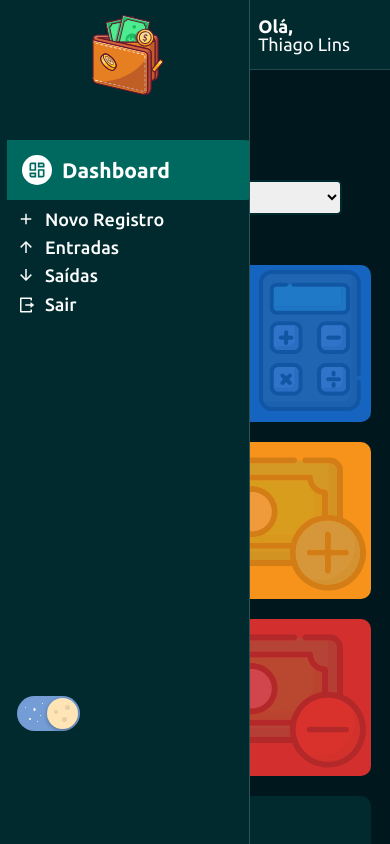
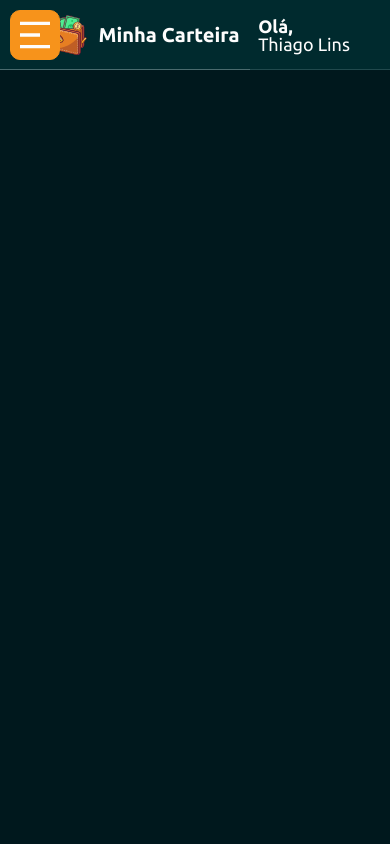
Before and after one commit to thiilins/minha-carteira, a React (Create React App) app: page /dashboard in a window 390 px wide. Built offline with nearby package versions, Linux system fonts and the light colour scheme; sample sign-in values are in the browser's storage.

Commit message:
[Add] Responsive Menu

```diff
--- a/src/components/Layout/Aside/index.tsx
+++ b/src/components/Layout/Aside/index.tsx
@@ -1,4 +1,4 @@
-import React, { useState } from "react";
+import React, { useState, useCallback } from "react";
 import Logo from "@assets/logo.svg";
 import {
   RiDashboardLine,
@@ -6,6 +6,8 @@ import {
   RiArrowDownLine,
   RiLogoutBoxRLine,
   RiAddFill,
+  RiCloseFill,
+  RiMenu2Fill,
 } from "react-icons/ri";
 import {
   Container,
@@ -14,18 +16,27 @@ import {
   MenuContainer,
   MenuItem,
   MenuBtn,
+  ToggleMenu,
 } from "./styles";
 import { useAuth } from "@/contexts/AuthContext";
 import ToggleTheme from "../ToggleTheme";
+
 const Aside: React.FC = () => {
   const { signOut } = useAuth();
-  const [menuIsOpen, setMenuIsOpen] = useState(!false);
+  const [menuIsOpen, setMenuIsOpen] = useState(false);
+  const handleOpenCloseMenu = useCallback(() => {
+    setMenuIsOpen((prev) => !prev);
+  }, []);
   return (
     <Container menuIsOpen={menuIsOpen}>
       <Header className="logo__box">
+        <ToggleMenu onClick={() => handleOpenCloseMenu()}>
+          {menuIsOpen ? <RiCloseFill /> : <RiMenu2Fill />}
+        </ToggleMenu>
         <LogoImage src={Logo} alt="Logo Minha Carteira" />
         <h2>Minha Carteira</h2>
       </Header>
+
       <div className="content">
         <MenuContainer>
           <MenuItem to="/dashboard">
--- a/src/components/Layout/Aside/styles.ts
+++ b/src/components/Layout/Aside/styles.ts
@@ -10,74 +10,69 @@ export const Container = styled.div<IContainerProps>`
     display: flex;
     flex-direction: column;
     background-color: ${theme.colors.secondary};
-    gap: 3rem;
     border-right: 1px solid ${theme.colors.primaryText}30;
     position: relative;
     div.toggle {
-      padding: 0 10px;
       display: none;
+      padding-left: 1rem;
     }
-    @media (max-width: 600px) {
-      padding-left: 7px;
+    .content {
+      display: flex;
+      height: 100%;
+      padding: 3rem 0;
+      flex-direction: column;
+      justify-content: space-between;
+    }
+    @media (max-width: 790px) {
       position: fixed;
       z-index: 5;
-      overflow: hidden;
       width: 250px;
       height: ${menuIsOpen ? "100vh" : "70px"};
       ${!menuIsOpen
         ? css`
             border: none;
             border-bottom: 1px solid ${theme.colors.primaryText}30;
+            div.toggle {
+              display: none;
+            }
+
+            overflow: hidden;
+            background-color: transparent;
+            .content {
+              display: none;
+            }
           `
         : css`
             ${MenuContainer} {
               display: flex;
             }
-            ${Header} {
+            div.toggle {
+              display: flex;
+            }
+            .content {
               display: flex;
             }
           `};
-    }
-    @media (max-width: 790px) {
-      min-height: 100%;
-      & div.content {
-        min-height: 70vh;
-        display: flex;
-        flex-direction: column;
-        justify-content: space-between;
-      }
-
-      div.toggle {
-        padding: 0 10px;
-        display: ${menuIsOpen ? "flex" : "none"};
-        display: flex;
-      }
     }
   `}
 `;
 export const Header = styled.header`
   ${({ theme }) => css`
+    height: 70px;
     display: flex;
     align-items: center;
+    padding-left: 1rem;
     gap: 1rem;
     color: ${theme.colors.primaryText};
-    padding: 1.5rem;
-    h2 {
-      display: none;
-    }
-
-    @media (max-width: 791px) {
-      justify-content: center;
+    @media (max-width: 790px) {
+      gap: none;
       h2 {
         display: none;
       }
       img {
-        width: 80px;
-        height: 80px;
+        width: 60px;
+        height: 60px;
       }
-    }
-    @media (max-width: 600px) {
-      display: none;
     }
   `}
 `;
@@ -85,6 +80,26 @@ export const LogoImage = styled.img`
   ${({ theme }) => css`
     width: 40px;
     height: 40px;
+    @media (max-width: 790px) {
+      display: none;
+    }
+  `}
+`;
+export const ToggleMenu = styled.button`
+  ${({ theme }) => css`
+    font-size: 4rem;
+    width: 50px;
+    display: flex;
+    align-items: center;
+    justify-content: center;
+    height: 50px;
+    border: 1px solid ${theme.colors.warning};
+    background-color: ${theme.colors.warning};
+    color: ${theme.colors.primaryText};
+    border-radius: 1rem;
+    @media (min-width: 790px) {
+      display: none;
+    }
   `}
 `;
 export const MenuContainer = styled.nav`
@@ -92,7 +107,7 @@ export const MenuContainer = styled.nav`
     display: flex;
     flex-direction: column;
     gap: 1rem;
-    @media (max-width: 600px) {
+    @media (max-width: 790px) {
       display: none;
     }
   `}
--- /dev/null
+++ b/src/components/Layout/LogoBox/index.tsx
@@ -0,0 +1,15 @@
+import React from "react";
+
+import { Container, LogoImage } from "./styles";
+import Logo from "@assets/logo.svg";
+
+const LogoBox: React.FC = () => {
+  return (
+    <Container>
+      <LogoImage src={Logo} alt="Logo Minha Carteira" />
+      <h2>Minha Carteira</h2>
+    </Container>
+  );
+};
+
+export default LogoBox;
--- /dev/null
+++ b/src/components/Layout/LogoBox/styles.ts
@@ -0,0 +1,18 @@
+import styled, { css } from "styled-components";
+
+export const Container = styled.div`
+  ${({ theme }) => css`
+    align-items: center;
+    display: flex;
+    gap: 1rem;
+    padding-left: 1rem;
+    color: ${theme.colors.primaryText};
+  `}
+`;
+
+export const LogoImage = styled.img`
+  ${({ theme }) => css`
+    width: 40px;
+    height: 40px;
+  `}
+`;
--- a/src/components/Layout/MainHeader/index.tsx
+++ b/src/components/Layout/MainHeader/index.tsx
@@ -2,11 +2,16 @@ import React from "react";
 
 import { Container, Profile, Username, Welcome } from "./styles";
 import ToggleTheme from "../ToggleTheme";
+import LogoBox from "../LogoBox";
 const MainHeader: React.FC = () => {
   return (
     <Container>
       <div className="toggle">
         <ToggleTheme />
+      </div>
+      <div className="logo">
+
+        <LogoBox />
       </div>
       <Profile>
         <Welcome>Olá,</Welcome>
--- a/src/components/Layout/MainHeader/styles.ts
+++ b/src/components/Layout/MainHeader/styles.ts
@@ -12,9 +12,15 @@ export const Container = styled.div`
     justify-content: space-between;
     color: ${theme.colors.primaryText};
     border-bottom: 1px solid ${theme.colors.secondaryText}30;
+    .logo {
+      display: none;
+    }
     @media (max-width: 790px) {
       .toggleWrapper {
         display: none;
+      }
+      .logo {
+        display: flex;
       }
     }
   `}
--- a/src/components/Layout/styles.ts
+++ b/src/components/Layout/styles.ts
@@ -10,20 +10,14 @@ export const Container = styled.div`
   height: 100vh;
   min-width: 315px;
   position: relative;
-  @media (max-width: 600px) {
+  @media (max-width: 790px) {
     grid-template-columns: 100%;
     grid-template-rows: 70px auto;
     grid-template-areas:
       "MH"
       "CT";
   }
-  @media (min-width: 601px) and (max-width: 791px) {
-    grid-template-columns: 200px auto;
-    grid-template-rows: 70px auto;
-    grid-template-areas:
-      "AS MH"
-      "AS CT";
-  }
+
   @media (min-width: 791px) and (max-width: 1024px) {
     grid-template-columns: 220px auto;
     grid-template-rows: 70px auto;
--- a/src/pages/Dashboard/index.tsx
+++ b/src/pages/Dashboard/index.tsx
@@ -217,64 +217,65 @@ const Dashboard: React.FC = () => {
     ];
   }, [data.currentGains, theme.colors]);
   return (
-    <PageContainer>
-      <ContentHeader title="Dashboard" lineColor="red">
-        <SelectInput
-          options={months}
-          onChange={({ currentTarget }) =>
-            setMonthSelected(+currentTarget.value)
-          }
-          value={monthSelected}
-        />
-        <SelectInput
-          options={years}
-          onChange={({ currentTarget }) =>
-            setYearSelected(+currentTarget.value)
-          }
-          value={yearSelected}
-        />
-      </ContentHeader>
-      <Content>
-        <WalletBox
-          title="Saldo"
-          color="info"
-          amount={data.total}
-          icon="dollar"
-          footerLabel="atualizado com base nas entradas e saídas"
-        />
-        <WalletBox
-          title="Entradas"
-          color="warning"
-          amount={data.gains}
-          icon="arrowUp"
-          footerLabel="atualizado com base nas entradas e saídas"
-        />
-        <WalletBox
-          title="Saídas"
-          color="error"
-          amount={data.expenses}
-          icon="arrowDown"
-          footerLabel="atualizado com base nas entradas e saídas"
-        />
-        <WalletStatus balance={data.total} entries={data.entries} />
-        <PieChartComponent data={relationsExpensesVersusGains} />
-        <HistoryBox
-          data={historyData}
-          year={yearSelected}
-          lineColorAmountEntry={theme.colors.warning}
-          lineColorAmountOutput={theme.colors.error}
-          strokeColor={theme.colors.primaryText}
-        />
-        <BarChartBox
-          title="Entradas"
-          data={relationGainsRecurrentVersusEventual}
-        />
-        <BarChartBox
-          title="Saídas"
-          data={relationExpensivesRecurrentVersusEventual}
-        />
-      </Content>
-    </PageContainer>
+    // <PageContainer>
+    //   <ContentHeader title="Dashboard" lineColor="red">
+    //     <SelectInput
+    //       options={months}
+    //       onChange={({ currentTarget }) =>
+    //         setMonthSelected(+currentTarget.value)
+    //       }
+    //       value={monthSelected}
+    //     />
+    //     <SelectInput
+    //       options={years}
+    //       onChange={({ currentTarget }) =>
+    //         setYearSelected(+currentTarget.value)
+    //       }
+    //       value={yearSelected}
+    //     />
+    //   </ContentHeader>
+    //   <Content>
+    //     <WalletBox
+    //       title="Saldo"
+    //       color="info"
+    //       amount={data.total}
+    //       icon="dollar"
+    //       footerLabel="atualizado com base nas entradas e saídas"
+    //     />
+    //     <WalletBox
+    //       title="Entradas"
+    //       color="warning"
+    //       amount={data.gains}
+    //       icon="arrowUp"
+    //       footerLabel="atualizado com base nas entradas e saídas"
+    //     />
+    //     <WalletBox
+    //       title="Saídas"
+    //       color="error"
+    //       amount={data.expenses}
+    //       icon="arrowDown"
+    //       footerLabel="atualizado com base nas entradas e saídas"
+    //     />
+    //     <WalletStatus balance={data.total} entries={data.entries} />
+    //     <PieChartComponent data={relationsExpensesVersusGains} />
+    //     <HistoryBox
+    //       data={historyData}
+    //       year={yearSelected}
+    //       lineColorAmountEntry={theme.colors.warning}
+    //       lineColorAmountOutput={theme.colors.error}
+    //       strokeColor={theme.colors.primaryText}
+    //     />
+    //     <BarChartBox
+    //       title="Entradas"
+    //       data={relationGainsRecurrentVersusEventual}
+    //     />
+    //     <BarChartBox
+    //       title="Saídas"
+    //       data={relationExpensivesRecurrentVersusEventual}
+    //     />
+    //   </Content>
+    // </PageContainer>
+    <></>
   );
 };
 
```
